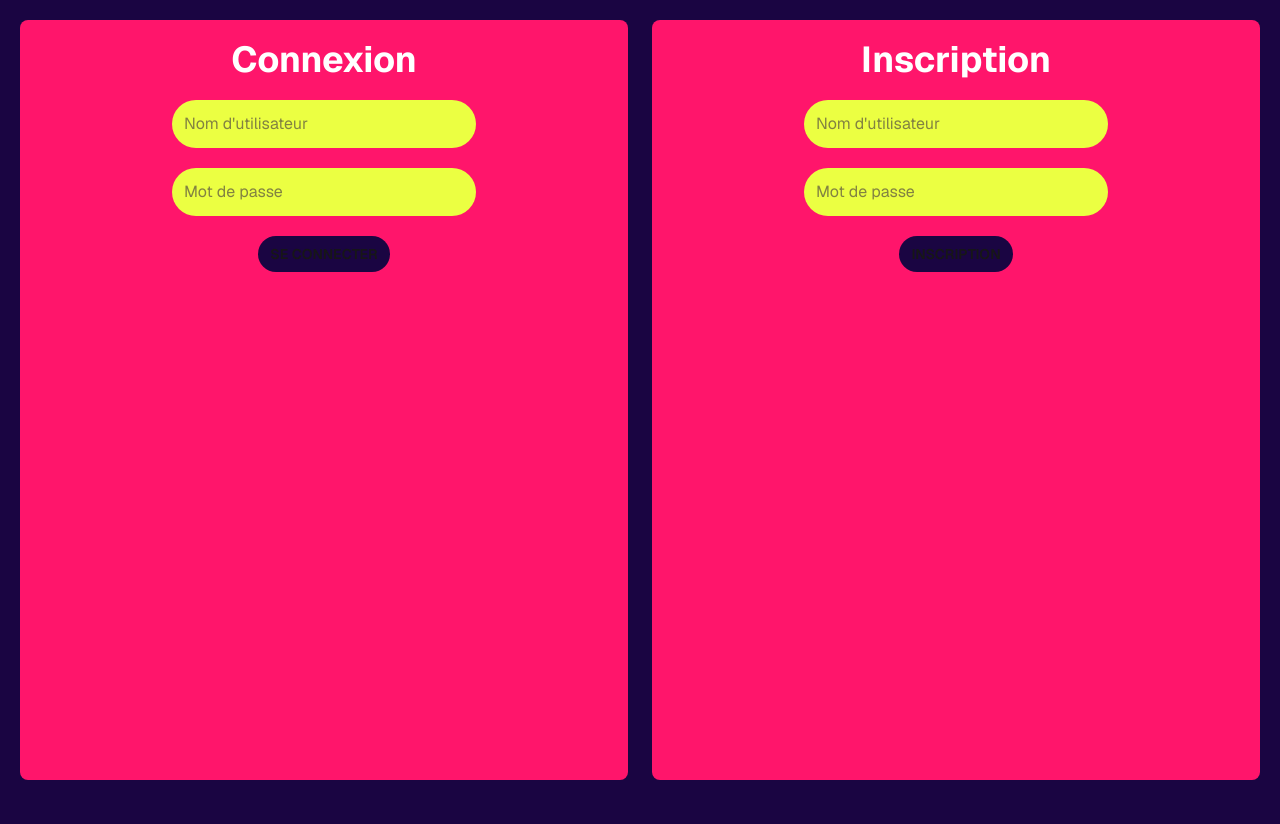
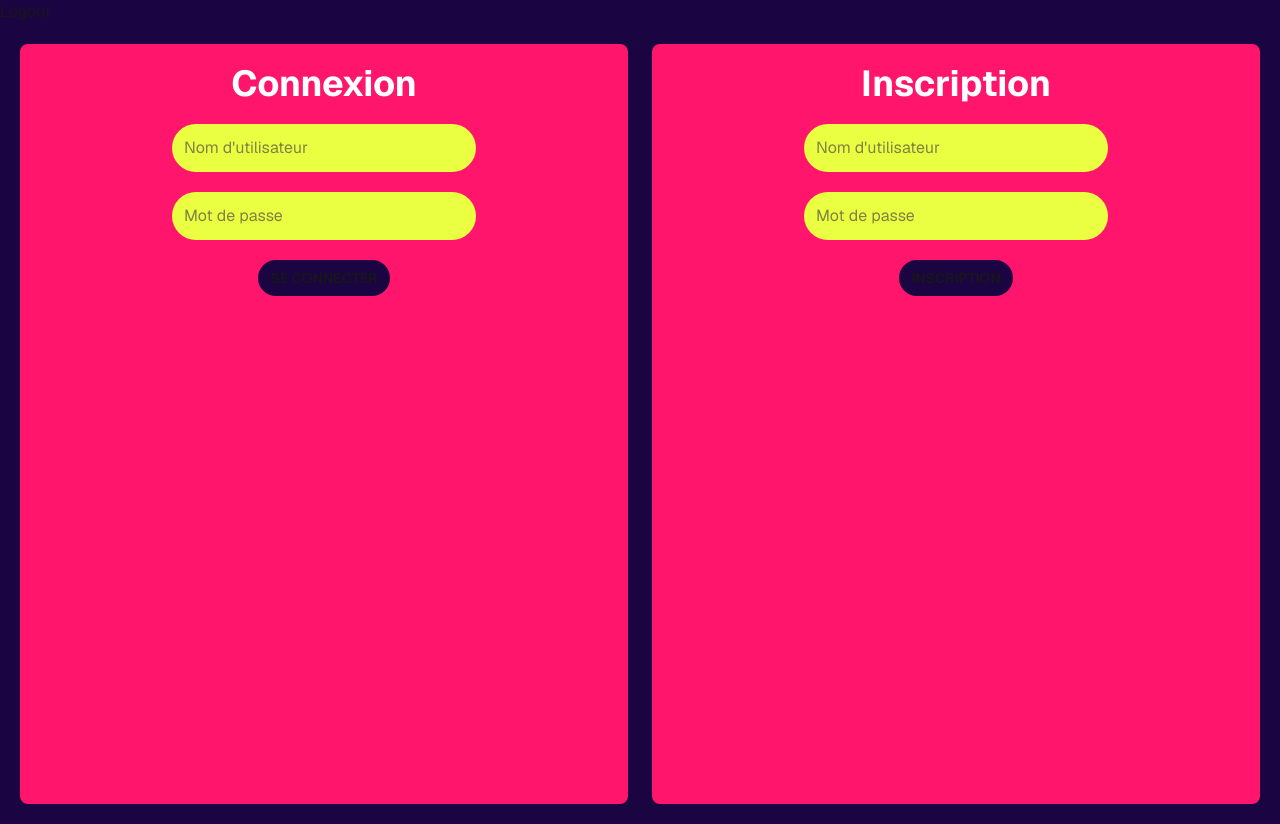
Before and after one commit to geetix-prog/cour-front, a Next.js app: page /auth in a window 1280 px wide. Before the commit the page ends 800 px from the top, so only its background shows below. Built offline with nearby package versions, Linux system fonts and the light colour scheme.

Commit message:
feat:logoutButton

```diff
--- a/app/layout.tsx
+++ b/app/layout.tsx
@@ -1,4 +1,5 @@
 import type { Metadata } from "next";
+import { logout } from "@/lib/actions/auth";
 import { Geist, Geist_Mono } from "next/font/google";
 import "./globals.css";
 
@@ -19,11 +20,15 @@ export const metadata: Metadata = {
 
 export default function RootLayout({ children }: LayoutProps<"/">) {
   return (
-    <html
-      lang="fr"
-      className={`${geistSans.variable} ${geistMono.variable} h-full antialiased`}
-    >
-      <body className="min-h-full flex flex-col font-sans">{children}</body>
+    <html lang="fr" className={`${geistSans.variable} ${geistMono.variable} h-full antialiased`}>
+      <body className="min-h-full flex flex-col font-sans">
+        <header>
+          <form action={logout}>
+            <button type="submit">Logout</button>
+          </form>
+        </header>
+        {children}
+      </body>
     </html>
   );
 }
--- a/lib/actions/auth.ts
+++ b/lib/actions/auth.ts
@@ -3,6 +3,7 @@ import { redirect } from "next/navigation";
 import { apiPost } from "@/lib/api/client";
 import { setSession } from "@/lib/session";
 import type { AuthResponse } from "@/lib/api/types";
+import { cookies } from "next/headers";
 
 export type LoginState = { error?: string };
 
@@ -19,3 +20,8 @@ export async function login(_prev: LoginState, form: FormData): Promise<LoginSta
   await setSession(auth.token);
   redirect("/");
 }
+
+
+export async function logout() {
+  (await cookies()).delete('session')
+}
```
